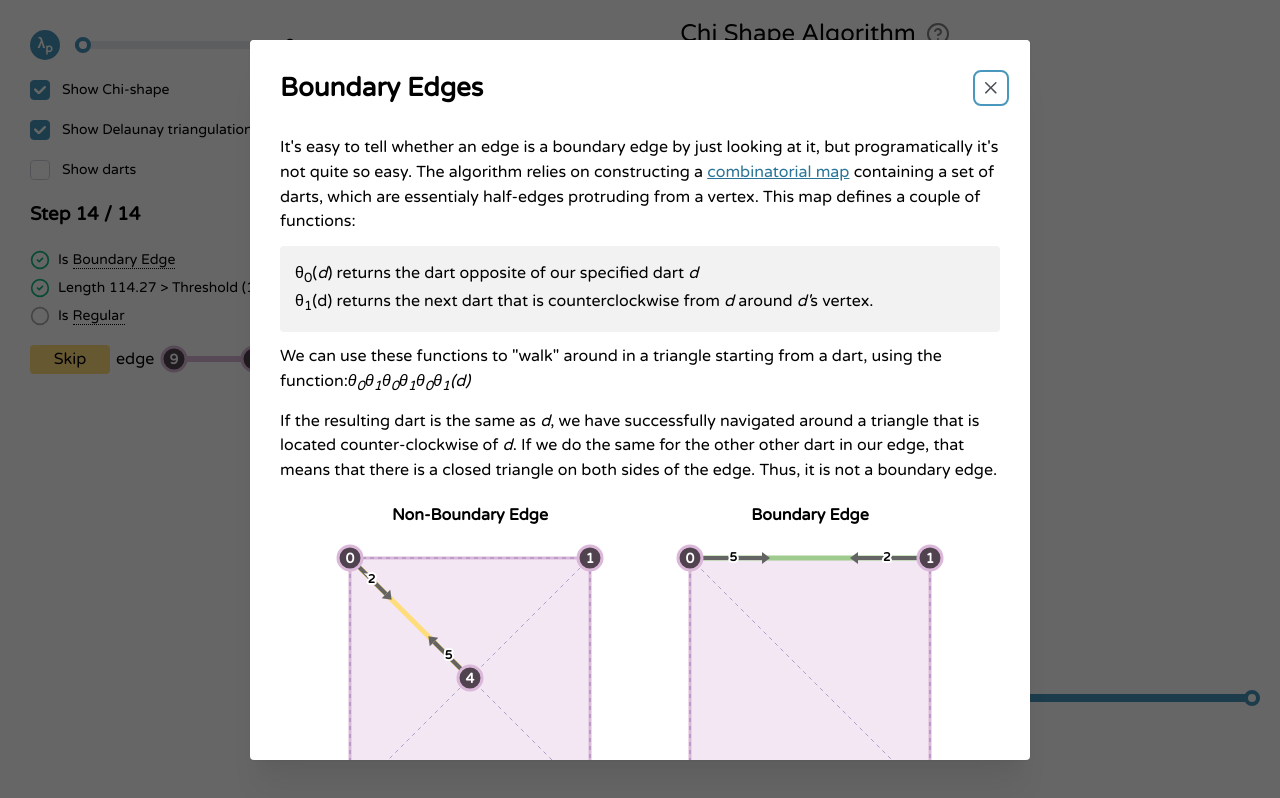
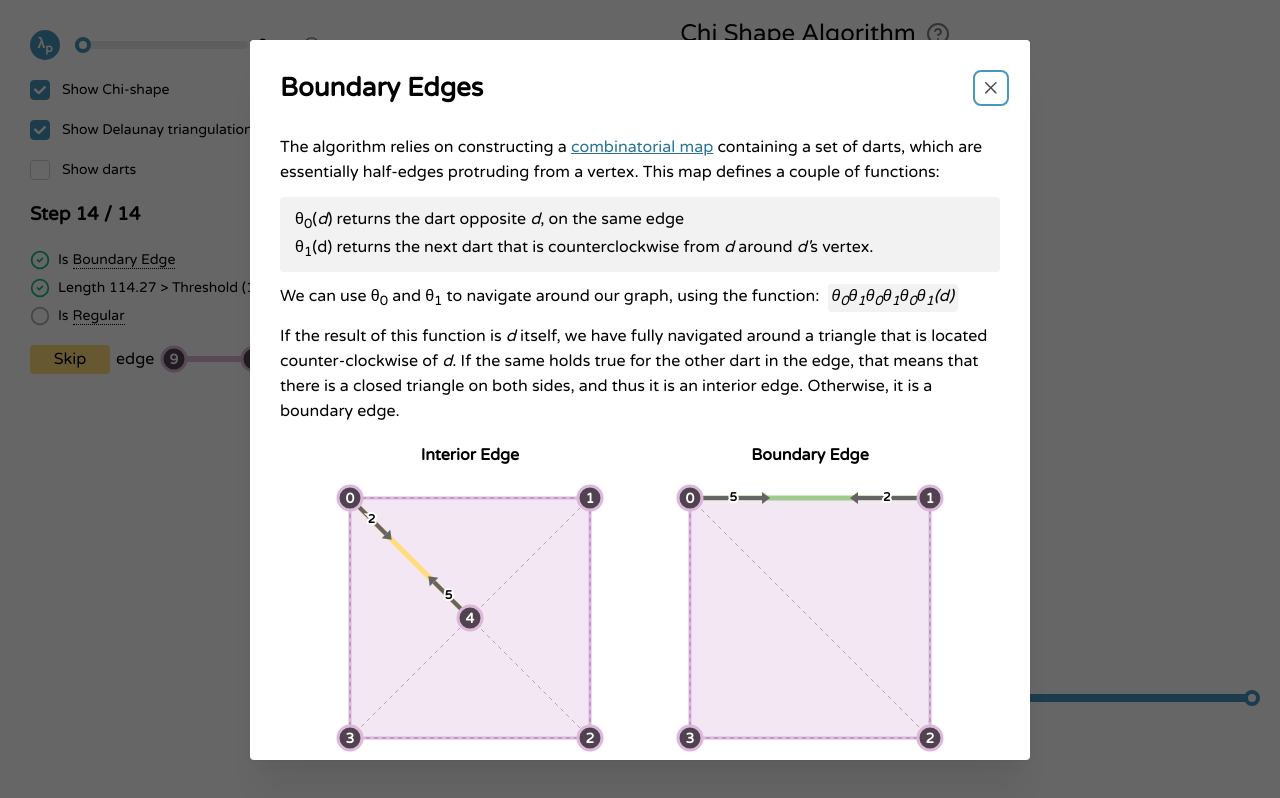
Before and after one commit to NolanDC/chi-shapes, a React (Create React App) app: page / in a window 1280 px wide. Both pictures are taken after a click on the element "Boundary Edge". Built offline with nearby package versions, Linux system fonts and the light colour scheme.

Commit message:
clean up boundary edge, separate lambda slider into separate component

```diff
--- a/src/ChiShapeVisualization.tsx
+++ b/src/ChiShapeVisualization.tsx
@@ -20,6 +20,7 @@ import { CircleHelp } from 'lucide-react';
 import { TriangleView } from './viz/TriangleView';
 import BoundaryModal from './modals/BoundaryModal';
 import { jitteredGridPoints, randomPoints } from './generatePoints';
+import { LambdaSlider } from './ui/LambdaSlider';
 
 const Container = styled.div`
   display: flex;
@@ -65,31 +66,7 @@ const SVGContainer = styled.div`
   }
 `;
 
-const LambdaSliderContainer = styled.div`
-  display: flex;
-  flex-direction: row;
-  align-items: center;
-  justify-contnet: center;
-`
-const LambdaIcon = styled.div`
-  background: #4997bd;
-  color: white;
-  width: 30px;
-  height: 30px;
-  border-radius: 50%;
-  text-align: center;
-  line-height: 27px;
-  font-size: 14px;
-  font-weight: bold;
-  flex-shrink: 0;
-  margin-right: 15px;
-`
 
-const LambdaValue = styled.div`
-  margin-left: 10px;
-  width: 35px;
-  flex-shrink: 0;
-`
 
 const ModalButton = styled.span`
   background-color: unset;
@@ -301,42 +278,7 @@ const ChiShapeVisualization: React.FC = () => {
       <BoundaryModal opened={showBoundaryModal} onClose={() => setShowBoundaryModal(false)}/>
       <InfoPanel>
         <div style={{ marginBottom: '20px' }}>
-
-          <LambdaSliderContainer>
-            <Popover withArrow shadow='md' opened={showLambdaPopover}>
-              <Popover.Target>
-                <LambdaIcon
-                onMouseEnter={() => setShowLambdaPopover(true)}
-                onMouseLeave={() => setShowLambdaPopover(false)}>
-                  <span>λ<sub>p</sub></span>
-                </LambdaIcon>
-              </Popover.Target>
-              <Popover.Dropdown>
-                <Text size="sm">
-                  <span>λ<sub>p</sub></span> controls the length threshold used to determine
-                  which edges to remove.
-                  <br/>
-                  <span>λ<sub>p</sub></span> = 0 means that all edges that can be removed
-                  will be.
-                  <br/>
-                  <span>λ<sub>p</sub></span> = 1 means no edges will be removed.
-                </Text>
-              </Popover.Dropdown>
-            </Popover>
-
-            <Slider
-              value={lambda}
-              onChange={setLambda}
-              min={0}
-              max={1}
-              step={0.01}
-              label={(value) => value.toFixed(2)}
-              styles={{ root: { width: '100%' } }}
-            />
-            <LambdaValue>
-              {lambda}
-            </LambdaValue>
-          </LambdaSliderContainer>
+          <LambdaSlider lambda={lambda} setLambda={setLambda}/>
         </div>
         <div style={{ marginBottom: '20px' }}>
           <Checkbox
--- a/src/modals/BoundaryEdgeSVGs.tsx
+++ b/src/modals/BoundaryEdgeSVGs.tsx
@@ -109,8 +109,8 @@ const BoundaryEdgeSVGs = () => {
 
       if (isTheta1) {
         // Render θ₁ operation
-        const currentMidPoint = start.add(end.sub(start).scale(0.15));
-        const nextMidPoint = points[nextDart.origin].add(points[nextDart.next].sub(points[nextDart.origin]).scale(0.15));
+        const currentMidPoint = start.add(end.sub(start).scale(0.2));
+        const nextMidPoint = points[nextDart.origin].add(points[nextDart.next].sub(points[nextDart.origin]).scale(0.2));
         const theta1Point = currentMidPoint.add(nextMidPoint.sub(currentMidPoint).scale(0.5));
 
         return (
@@ -139,7 +139,7 @@ const BoundaryEdgeSVGs = () => {
   return (
     <FlexContainer>
       <SVGContainer>
-        <SVGTitle>Non-Boundary Edge</SVGTitle>
+        <SVGTitle>Interior Edge</SVGTitle>
         <svg width={300} height={300}>
           <Polygon
             points={nonBoundaryPoints.filter((_, i) => i !== 4)}
--- a/src/modals/BoundaryModal.tsx
+++ b/src/modals/BoundaryModal.tsx
@@ -2,30 +2,17 @@ import { Modal, Text, Title } from '@mantine/core';
 import styled from '@emotion/styled';
 import BoundaryEdgeSVGs from './BoundaryEdgeSVGs';
 
-const FlexContainer = styled.div`
-  display: flex;
-  justify-content: space-evenly;
-  width: 100%;
-
-  @media (max-width: 768px) {
-    flex-direction: column;
-  }
-`;
-
-const SVGContainer = styled.div`
-  display: flex;
-  flex-direction: column;
-  align-items: center;
-`;
-
-const SVGTitle = styled.div`
-  font-weight: 700;
-  margin-top: 8px;
-`;
-
 const FunctionDescriptions = styled.div`
   background: #f2f2f2;
-  padding: 15px;
+  padding: 10px 15px;
+  border-radius: 4px;
+`
+
+const Function = styled.span`
+  background: #f2f2f2;
+  display: inline-block;
+  padding: 0px 4px;
+  margin: 0 8px;
   border-radius: 4px;
 `
 
@@ -46,14 +33,13 @@ function BoundaryModal({ opened, onClose }: BoundaryModalProps) {
   return (
     <Modal centered opened={opened} onClose={onClose} title={<Title size={'h2'}>Boundary Edges</Title>} size="xl" padding={30}>
       <Text mb="sm">
-        It's easy to tell whether an edge is a boundary edge by just looking at it, but programatically it's not quite so easy.
         The algorithm relies on constructing a <a style={{color:'#2a7597'}} href="https://en.wikipedia.org/wiki/Combinatorial_map" target="_blank">combinatorial map</a> containing a
-        set of darts, which are essentialy half-edges protruding from a vertex. This map defines a couple of functions:
+        set of darts, which are essentially half-edges protruding from a vertex. This map defines a couple of functions:
       </Text>
       <Text mb="sm">
         <FunctionDescriptions>
           <div>
-            &theta;<sub>0</sub>(<i>d</i>) returns the dart opposite of our specified dart <i>d</i>
+            &theta;<sub>0</sub>(<i>d</i>) returns the dart opposite <i>d</i>, on the same edge
           </div>
           <div>
             &theta;<sub>1</sub>(d) returns the next dart that is counterclockwise from <i>d</i> around <i>d'</i>s vertex.
@@ -61,20 +47,21 @@ function BoundaryModal({ opened, onClose }: BoundaryModalProps) {
         </FunctionDescriptions>
       </Text>
       <Text mb="sm">
-        We can use these functions to "walk" around in a triangle starting from a dart, using the function:
-        <i>&theta;<sub>0</sub>&theta;<sub>1</sub>&theta;<sub>0</sub>&theta;<sub>1</sub>&theta;<sub>0</sub>&theta;<sub>1</sub>(d)</i>
+        We can use &theta;<sub>0</sub> and &theta;<sub>1</sub> to navigate around our graph, using the function:
+        <Function>
+          <i>&theta;<sub>0</sub>&theta;<sub>1</sub>&theta;<sub>0</sub>&theta;<sub>1</sub>&theta;<sub>0</sub>&theta;<sub>1</sub>(d)</i>
+        </Function>
       </Text>
       <Text mb="sm">
-        If the resulting dart is the same as <i>d</i>, we have successfully navigated around a triangle that is located counter-clockwise of <i>d</i>.
+        If the result of this function is <i>d</i> itself, we have fully navigated around a triangle that is located counter-clockwise of <i>d</i>.
 
-        If we do the same for the other other dart in our edge, that means that there is a closed triangle on both sides of the edge. Thus, it is not a boundary edge.
+        If the same holds true for the other dart in the edge, that means that there is a closed triangle on both sides, and thus it is an interior edge. Otherwise, it is a boundary edge.
         <br/>
       </Text>
       <BoundaryEdgeSVGs/>
       <InstructionsText>
         <i>Hover over the darts to see all darts along the boundary walk.</i>
       </InstructionsText>
-
     </Modal>
   );
 }
--- /dev/null
+++ b/src/modals/LambdaModal.tsx
@@ -0,0 +1,25 @@
+import styled from '@emotion/styled';
+import { Modal, Text, Title } from '@mantine/core';
+
+interface LambdaModalProps {
+  opened: boolean;
+  onClose: () => void;
+}
+
+function LambdaModal({ opened, onClose }: LambdaModalProps) {
+  return (
+    <Modal centered opened={opened} onClose={onClose} title={<Title size={'h2'}>Parameter: <span>λ<sub>p</sub></span></Title>} size="xl" padding={30}>
+      <Text>
+        <span>λ<sub>p</sub></span> controls the length threshold used to determine
+        which edges to remove.
+        <br/>
+        <span>λ<sub>p</sub></span> = 0 means that all edges that can be removed
+        will be.
+        <br/>
+        <span>λ<sub>p</sub></span> = 1 means no edges will be removed.
+      </Text>
+    </Modal>
+  );
+}
+
+export default LambdaModal;
--- /dev/null
+++ b/src/ui/LambdaSlider.tsx
@@ -0,0 +1,71 @@
+import styled from "@emotion/styled"
+import { Popover, Slider, Text } from "@mantine/core"
+import { useState } from "react"
+import LambdaModal from "../modals/LambdaModal"
+import { HelpCircle } from "lucide-react"
+
+const LambdaSliderContainer = styled.div`
+  display: flex;
+  flex-direction: row;
+  align-items: center;
+  justify-contnet: center;
+`
+const LambdaIcon = styled.div`
+  background: #4997bd;
+  color: white;
+  width: 30px;
+  height: 30px;
+  border-radius: 50%;
+  text-align: center;
+  line-height: 27px;
+  font-size: 14px;
+  font-weight: bold;
+  flex-shrink: 0;
+  margin-right: 15px;
+`
+
+const LambdaValue = styled.div`
+  margin-left: 10px;
+  width: 35px;
+  flex-shrink: 0;
+`
+
+const HelpButton = styled(HelpCircle)`
+  color: gray;
+  width: 30px;
+  margin-left: 10px;
+  cursor: pointer;
+  &:hover {
+    color: black;
+  }
+`
+
+interface LambdaSliderProps {
+  lambda: number;
+  setLambda: (n: number) => void;
+}
+
+export const LambdaSlider = ({ lambda, setLambda }: LambdaSliderProps) => {
+
+  const [showLambdaPopover, setShowLambdaPopover] = useState(false)
+
+  return (
+    <LambdaSliderContainer>
+      <LambdaIcon><span>λ<sub>p</sub></span></LambdaIcon>
+      <LambdaModal opened={showLambdaPopover} onClose={() => setShowLambdaPopover(false)}/>
+      <Slider
+        value={lambda}
+        onChange={setLambda}
+        min={0}
+        max={1}
+        step={0.01}
+        label={(value) => value.toFixed(2)}
+        styles={{ root: { width: '100%' } }}
+      />
+      <LambdaValue>
+        {lambda}
+      </LambdaValue>
+      <HelpButton onClick={() => setShowLambdaPopover(true)}/>
+    </LambdaSliderContainer>
+  )
+}
```
